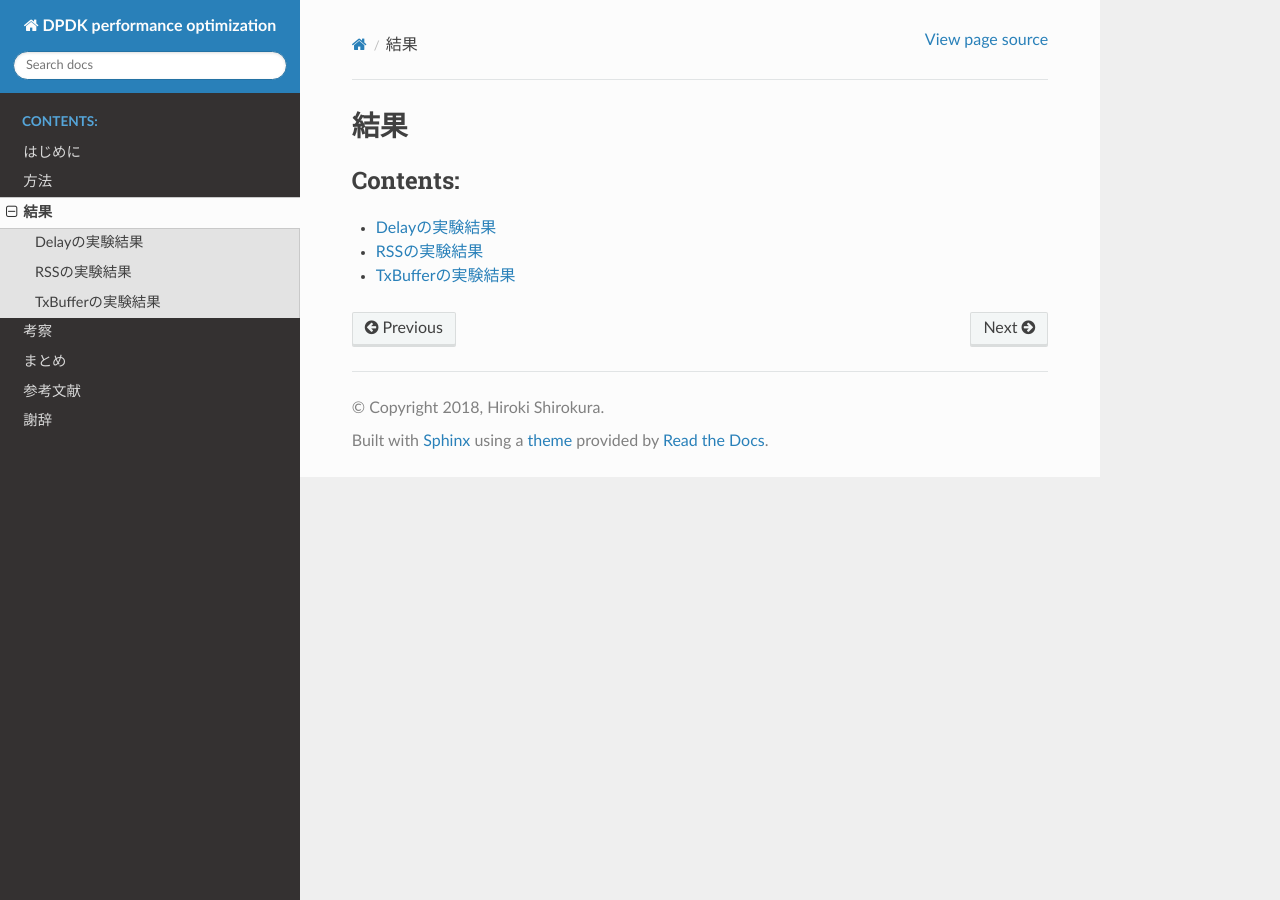
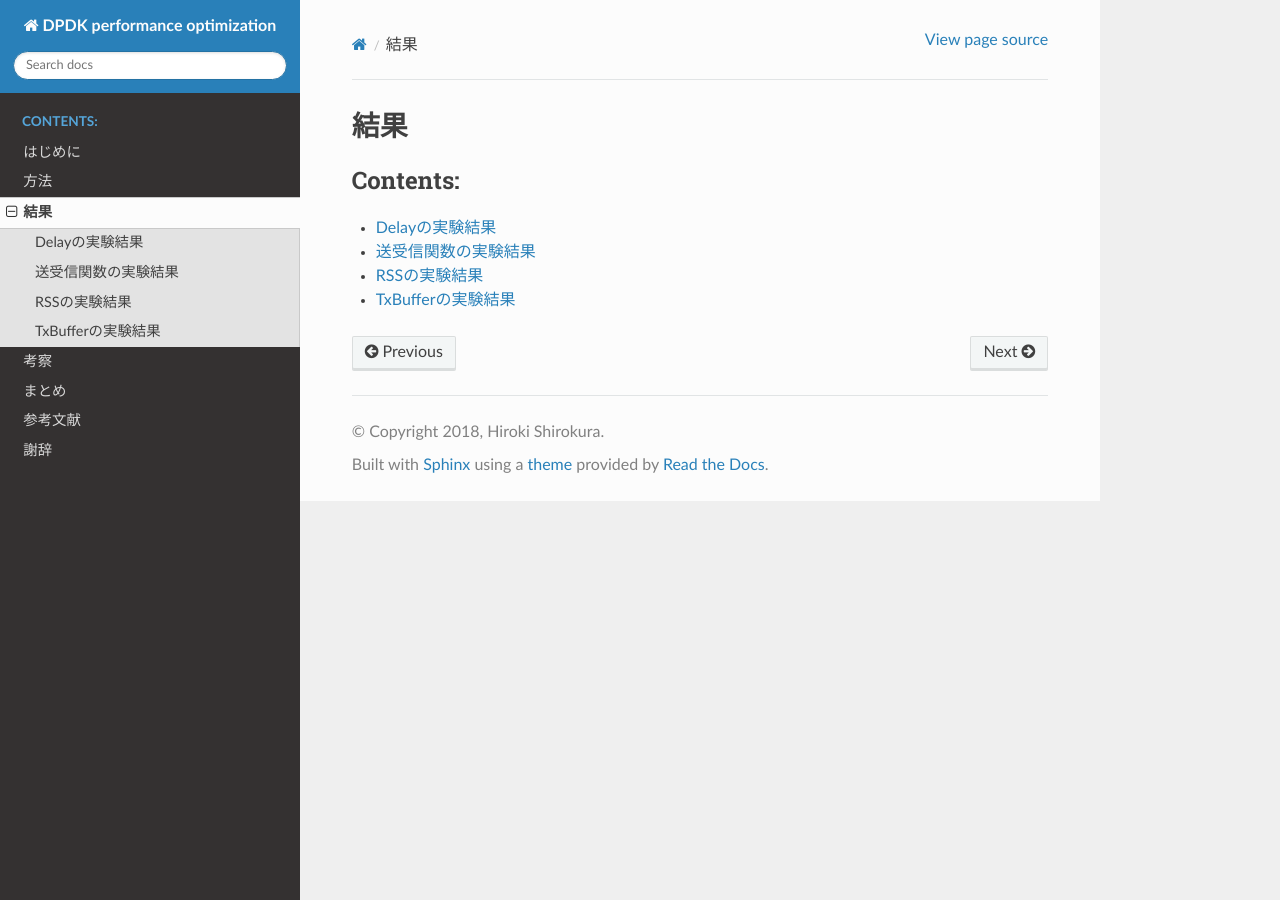
Before and after one commit to openvrouter/xellico, a Sphinx documentation site: the page built from docs/result.rst, in a window 1280 px wide. Built offline with Sphinx 7.4.7 and the Read the Docs theme 2.0.0, drawn with Linux system fonts in a browser that asks for light colours.

Commit message:
2018.04.11-21:21

```diff
--- a/docs/disscussion.rst
+++ b/docs/disscussion.rst
@@ -7,6 +7,9 @@
 
 Delayの考察
 -----------
+
+送受信関数の考察
+----------------
 
 
 RSSの考察
--- a/docs/method.rst
+++ b/docs/method.rst
@@ -33,5 +33,6 @@ TimeStampClockを用いてDPDKの関数のマイクロレイテンシを計測
   method_environment
   method_xellico
   method_delay
+  method_dpdkfunc
   method_rss
   method_txbuffer
--- /dev/null
+++ b/docs/method_dpdkfunc.rst
@@ -0,0 +1,3 @@
+
+送受信関数の実験方法
+====================
--- a/docs/result.rst
+++ b/docs/result.rst
@@ -8,5 +8,6 @@
   :caption: Contents:
 
   result_delay
+  result_dpdkfunc
   result_rss
   result_txbuffer
--- /dev/null
+++ b/docs/result_dpdkfunc.rst
@@ -0,0 +1,3 @@
+
+送受信関数の実験結果
+====================
```
